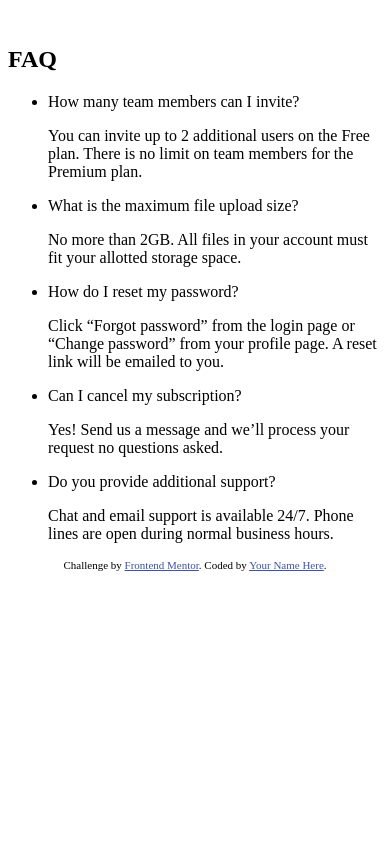
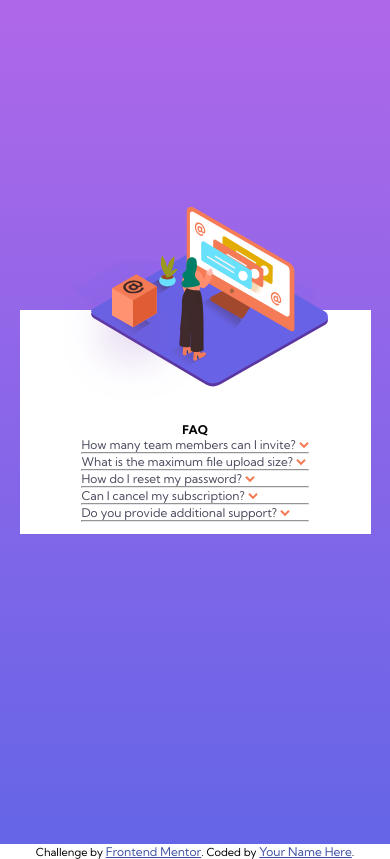
Before and after one commit to Robe31/faq-accordion, a plain HTML site: page index.html in a window 390 px wide. Drawn offline with Linux system fonts and the light colour scheme.

Commit message:
base styles done still working on mobile site

```diff
--- a/index.html
+++ b/index.html
@@ -13,33 +13,60 @@
     .attribution { font-size: 11px; text-align: center; }
     .attribution a { color: hsl(228, 45%, 44%); }
   </style>
+  <link rel="stylesheet" href="./styles/style.css">
 </head>
 <body>
   <section class="main">
+    <div class="card">
       <div id="img">
-      <img src="" alt="" srcset="">
+        <img
+          src="./images/bg-pattern-mobile.svg"
+          alt="bg pattern"
+          srcset="./images/bg-pattern-mobile.svg 240w,
+                  ./images/bg-pattern-desktop.svg 966w"
+          sizes="(max-width: 786px) 240px, 966px"
+        >
+        <img
+          src="./images/illustration-woman-online-mobile.svg"
+          alt="faq images"
+          srcset="./images/illustration-woman-online-mobile.svg 266w,
+                  ./images/illustration-woman-online-desktop.svg 472w"
+          sizes="(max-width: 786px) 266px, 472px"
+        >
+
       </div>
       <div class="faq">
         <h1 class="faq__title">FAQ</h1>
         <ul class="faq__list">
           <li class="faq__list__q">How many team members can I invite?
+            <img src="./images/icon-arrow-down.svg" alt="" class="faq__list__img">
             <p class="faq__list__a">You can invite up to 2 additional users on the Free plan. There is no limit on
               team members for the Premium plan.</p>
           </li>
+          <hr>
           <li class="faq__list__q">What is the maximum file upload size?
+            <img src="./images/icon-arrow-down.svg" alt="" class="faq__list__img">
             <p class="faq__list__a">No more than 2GB. All files in your account must fit your allotted storage space.</p>
           </li>
+          <hr>
           <li class="faq__list__q">How do I reset my password?
+            <img src="./images/icon-arrow-down.svg" alt="" class="faq__list__img">
             <p class="faq__list__a">Click “Forgot password” from the login page or “Change password” from your profile page.
               A reset link will be emailed to you.</p>
           </li>
+          <hr>
           <li class="faq__list__q">Can I cancel my subscription?
+            <img src="./images/icon-arrow-down.svg" alt="" class="faq__list__img">
             <p class="faq__list__a">Yes! Send us a message and we’ll process your request no questions asked.</p>
           </li>
+          <hr>
           <li class="faq__list__q">Do you provide additional support?
+            <img src="./images/icon-arrow-down.svg" alt="" class="faq__list__img">
             <p class="faq__list__a">Chat and email support is available 24/7. Phone lines are open during normal business hours.</p>
           </li>
+          <hr>
         </ul>
+      </div>
     </div>
   </section>
 
@@ -47,5 +74,6 @@
     Challenge by <a href="https://www.frontendmentor.io?ref=challenge" target="_blank">Frontend Mentor</a>.
     Coded by <a href="#">Your Name Here</a>.
   </div>
+  <script src="./srcipts/main.js"></script>
 </body>
 </html>
--- /dev/null
+++ b/srcipts/main.js
@@ -0,0 +1,24 @@
+const UI = (() => {
+    const dom = {
+        faqImg: document.querySelector('#img__src'),
+    }
+
+    return {
+        getUiElements: () => {
+            return dom;
+        }
+    }
+})();
+
+const App = ((ui) => {
+    const uiEl = ui.getUiElements();
+
+
+    return {
+        init: () => {
+
+        }
+    }
+})(UI);
+
+App.init();
--- /dev/null
+++ b/styles/_colors.scss
@@ -0,0 +1,11 @@
+// primary colors
+$prim1: hsl(238, 29%, 16%);
+$prim2: hsl(14, 88%, 65%);
+// background gradient colors
+$grad1: hsl(273, 75%, 66%);
+$grad2: hsl(240, 73%, 65%);
+// colors for text
+$txtColor1: hsl(237, 12%, 33%);
+$txtColor2: hsl(240, 6%, 50%);
+// divider color
+$dividerColor: hsl(240, 5%, 91%);
--- /dev/null
+++ b/styles/_global.scss
@@ -0,0 +1,8 @@
+@import url("https://fonts.googleapis.com/css2?family=Kumbh+Sans:wght@400;700&display=swap");
+* {
+    margin: 0;
+    padding: 0;
+    box-sizing: border-box;
+    font-family: "Kumbh Sans", sans-serif;
+    font-size: 12px;
+}
--- /dev/null
+++ b/styles/_main.scss
@@ -0,0 +1,58 @@
+.main {
+    height: 100vh;
+    background: linear-gradient($grad1, $grad2);
+    display: flex;
+    justify-content: center;
+    align-items: center;
+}
+.card {
+    background: white;
+    display: flex;
+    flex-direction: column;
+    align-items: center;
+    padding: 1rem;
+    width: clamp(300px, 90vw, 768px);
+}
+#img {
+    position: relative;
+    height: 100px;
+    width: 100%;
+    img {
+        position: absolute;
+        left: 50%;
+        transform: translate(-50%, -59%);
+    }
+}
+.faq {
+    display: flex;
+    flex-direction: column;
+    &__title {
+        align-self: center;
+    }
+    &__list {
+        list-style: none;
+        hr {
+            border-color: $dividerColor;
+        }
+        &__q {
+            color: $txtColor1;
+            &.active {
+                color: $prim2;
+            }
+        }
+        &__a {
+            color: $txtColor2;
+            display: none;
+            &.active {
+                display: block;
+            }
+        }
+        &__img {
+            // float: right;
+            &.active {
+                transform: rotate(180deg);
+                transition: all 0.5s ease-in-out;
+            }
+        }
+    }
+}
--- /dev/null
+++ b/styles/style.scss
@@ -0,0 +1,3 @@
+@import "./colors";
+@import "./global";
+@import "./main";
```
Also changed, not shown: styles/style.css (added), 1 other file. Lines whose indentation alone changed are shown as unchanged.
